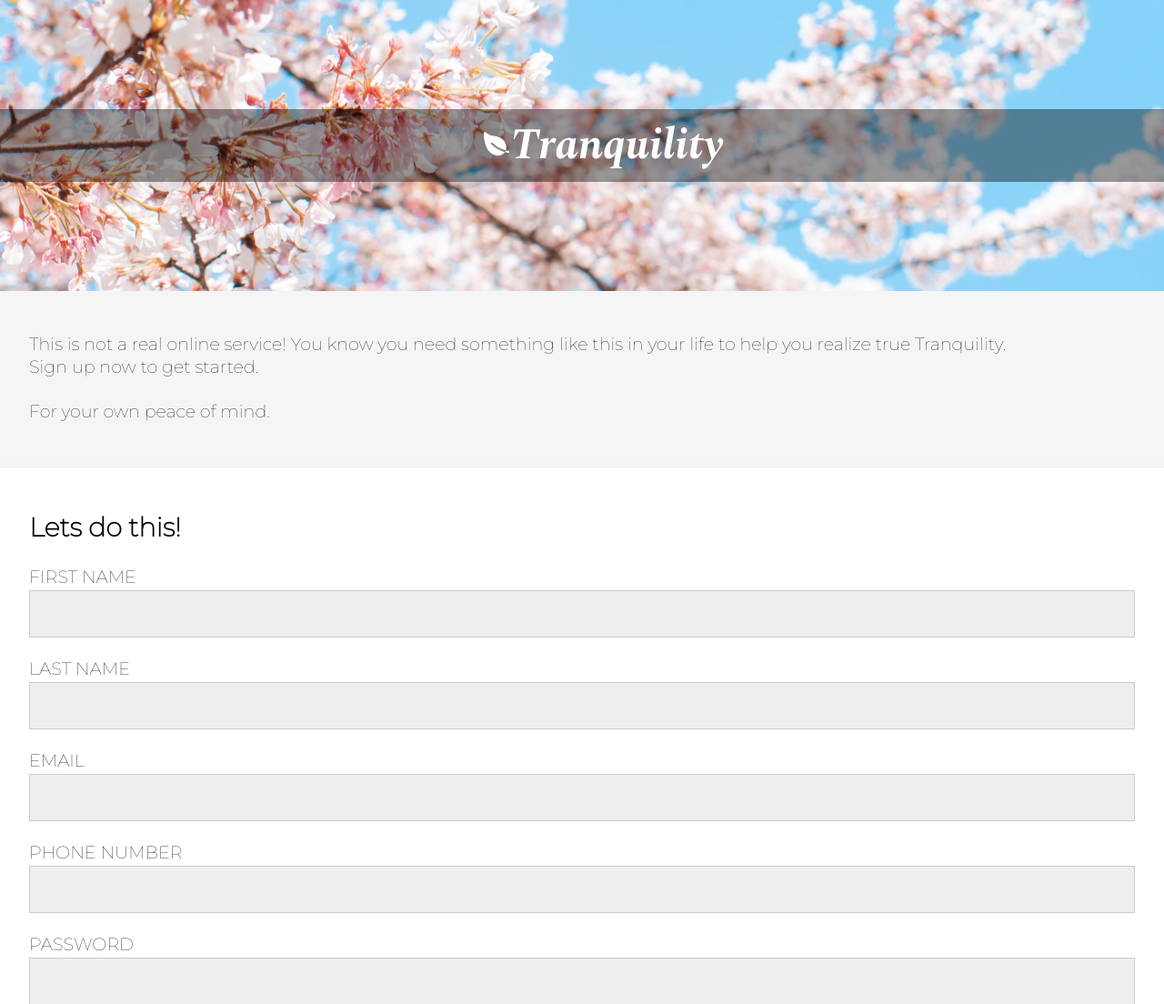
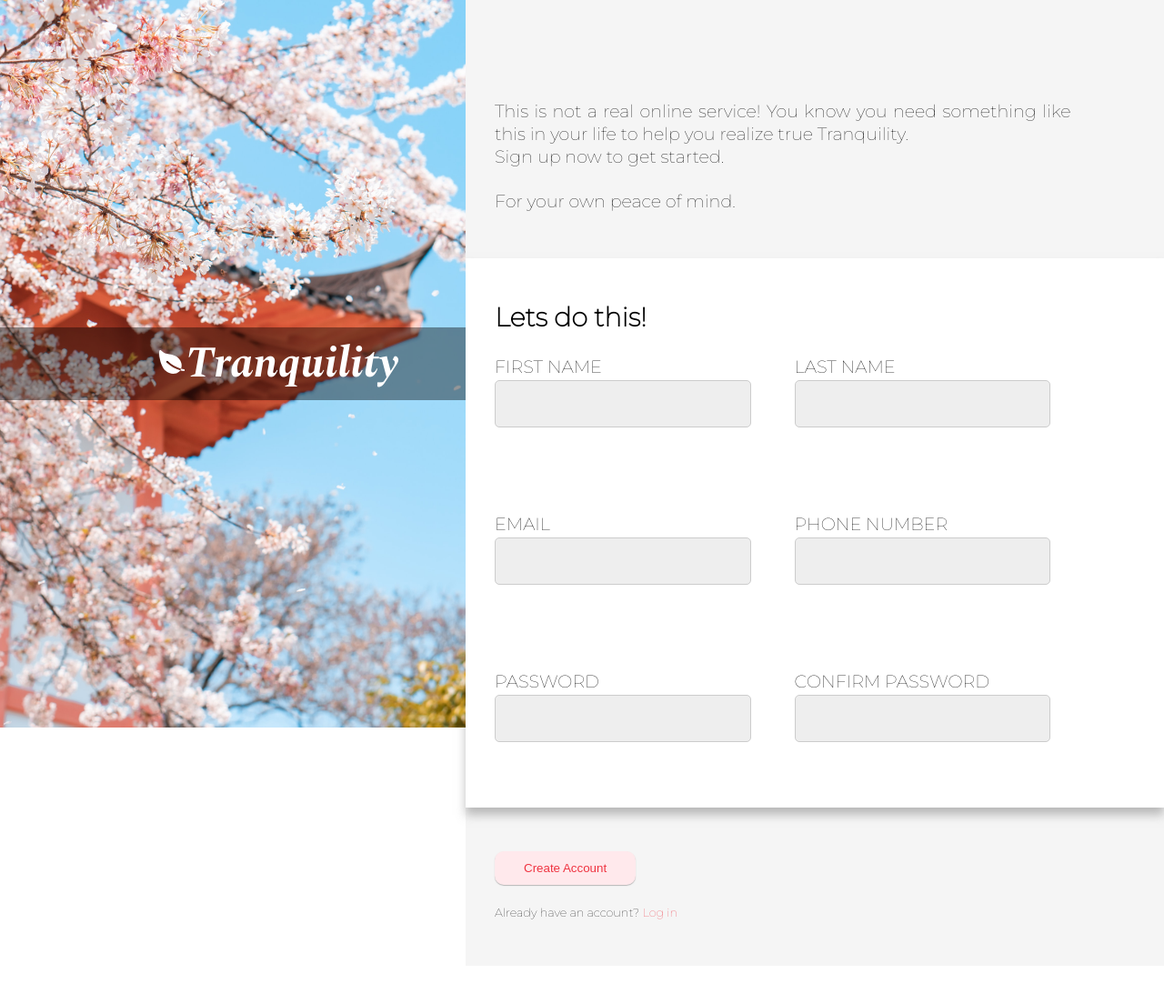
Before and after one commit to miguellopez-dev/sign-up-form, a plain HTML site: page index.html in a window 1280 px wide. Shown: the top 1104 px of the page at 91% size. After the commit the page ends 1062 px from the top, so only its background shows below. Drawn offline with Linux system fonts and the light colour scheme; files whose address does not match are found by name.

Commit message:
Make form responisve to medium and big screens

```diff
--- a/style.css
+++ b/style.css
@@ -31,12 +31,16 @@ body {
 	flex-direction: column;
 }
 
-.banner {
+.header{
 	background-image: url('./img/sakura-bg.jpeg');
 	object-fit: cover;
 	object-position: center center;
 	background-size: cover;
 	background-repeat: no-repeat;
+}
+
+.banner {
+
 	height: 40vh;
 	display: flex;
 	align-items: center;
@@ -125,6 +129,7 @@ input[type='tel'],
 input[type='password'] {
 	border: 1px solid #ccc;
 	background-color: #eee;
+	border-radius: 5px;
 }
 
 input[type='text']:focus,
@@ -133,6 +138,8 @@ input[type='tel']:focus,
 input[type='password']:focus {
 	background-color: white;
 	outline: 0;
+	border: blue 1px solid;
+	box-shadow: 0 0 3px 3px rgba(125, 125, 125, 0.5);
 }
 
 input:not(:placeholder-shown):valid {
@@ -162,7 +169,7 @@ input:not(:placeholder-shown):valid {
 	outline: none;
 	border: none;
 	box-shadow: 0 1px 1px rgba(125, 125, 125, 0.5);
-	background-color: #ffeaee;
+	background-color: #ffe9ec;
 	color: #EF3340;
 	border-radius: 10px;
 	padding: .7rem 2rem;
@@ -181,3 +188,60 @@ input:not(:placeholder-shown):valid {
 .main-bottom span {
 	color: #EF3340;
 }
+
+@media screen and (min-width: 640px) {
+	.main-container {
+		width: 70%;
+		margin: auto;
+	}
+}
+
+@media screen and (min-width: 1005px) {
+	.container {
+		flex-direction: row;
+	}
+
+	.header {
+		width: 40%;
+		height: 100%;
+		position: fixed;
+		z-index: 1;
+		top: 0;
+		left: 0;
+		overflow-x: hidden;
+		background-image: url('./img/sakura-bg.jpeg');
+		object-fit: cover;
+		object-position: center center;
+		background-size: cover;
+		background-repeat: no-repeat;
+
+	}
+
+	.banner {
+		height: 100%;
+	}
+
+	.main {
+		width: 60%;
+		margin-left: 40%;
+	}
+
+	.main-container{
+		width: 100%;
+	}
+
+	.top-section {
+		width: 90%;
+		margin-top: 4rem;
+	}
+
+	.main-container form {
+		display: flex;
+		flex-wrap: wrap;
+		gap: 3rem;
+	}
+
+	.form-input-container {
+		width: 40%;
+	}
+}
```
